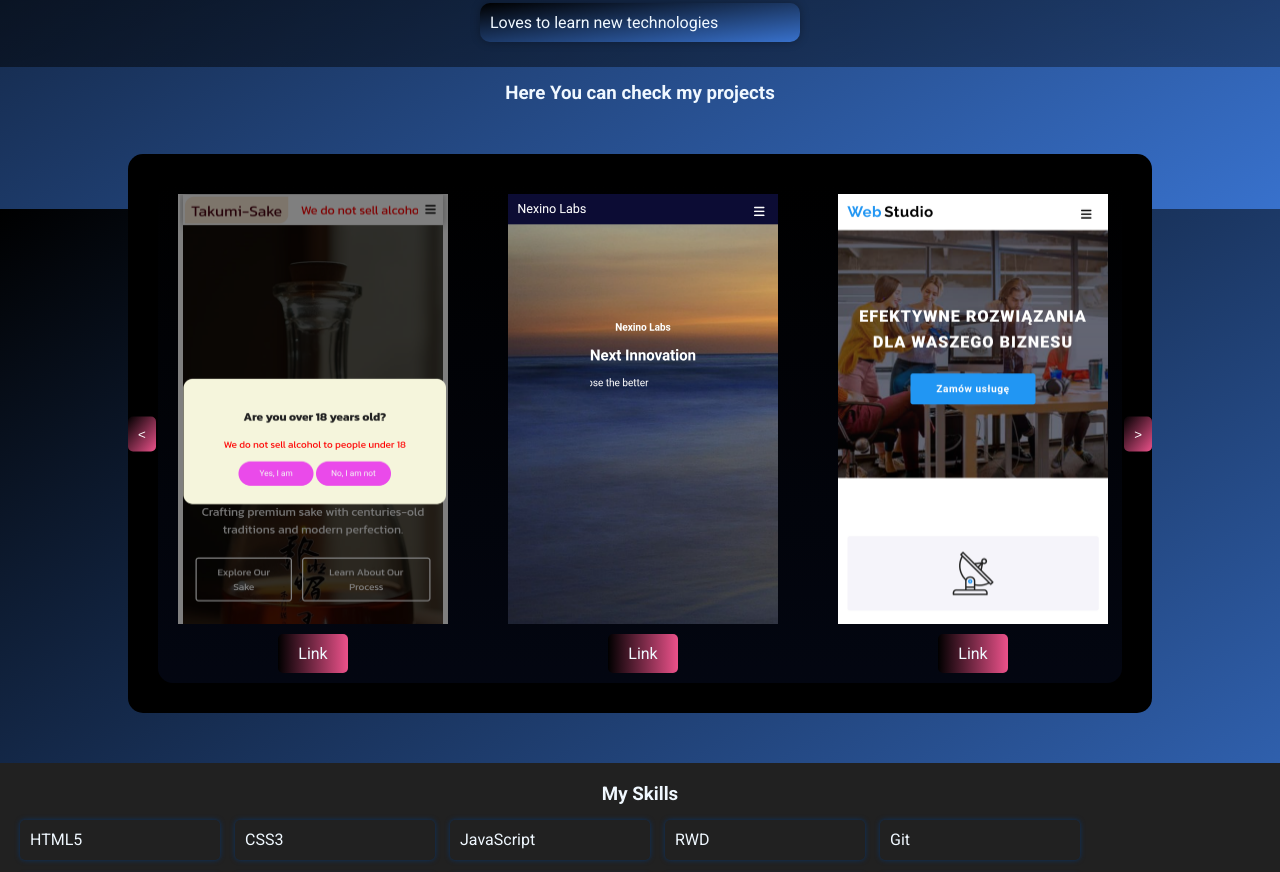
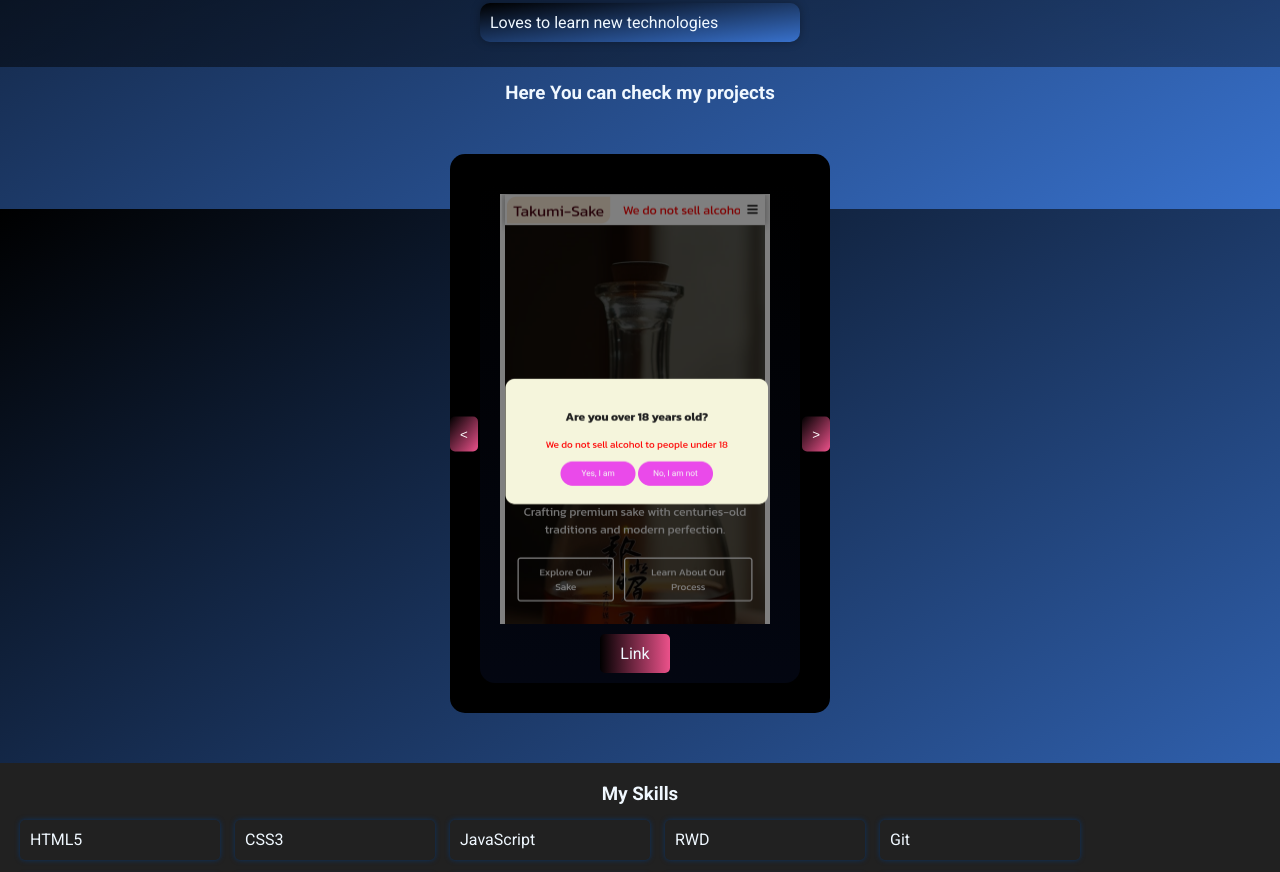
Before and after one commit to KasiaKaz14/personal, a website: page index.html in a window 1280 px wide. Shown: the part 591-1463 px from the top of the page. Drawn offline with nearby package versions, Linux system fonts and the light colour scheme; no server answers.

Commit message:
projects' width improved

```diff
--- a/css/styles.css
+++ b/css/styles.css
@@ -215,7 +215,7 @@ header {
 
 .projects {
   position: relative;
-  width: 80vw;
+  width: 380px;
   margin: 50px auto;
   border-radius: 15px;
   background-color: #000000;
```
